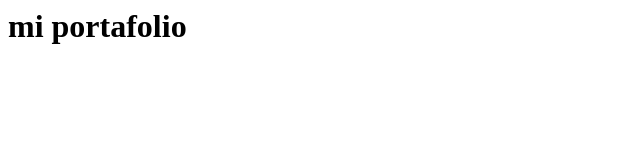
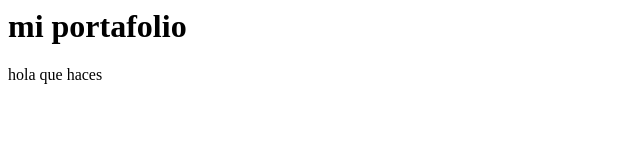
Before and after one commit to Magucii/portFolioFront, a plain HTML site: page index.html in a window 1280 px wide. Shown: the full height of the page, 0-640 px from the left. Drawn offline with Linux system fonts and the light colour scheme.

Commit message:
Update index.html

```diff
--- a/index.html
+++ b/index.html
@@ -1,3 +1,4 @@
 <h1>
     mi portafolio
 </h1>
+<p> hola que haces <p>
```
